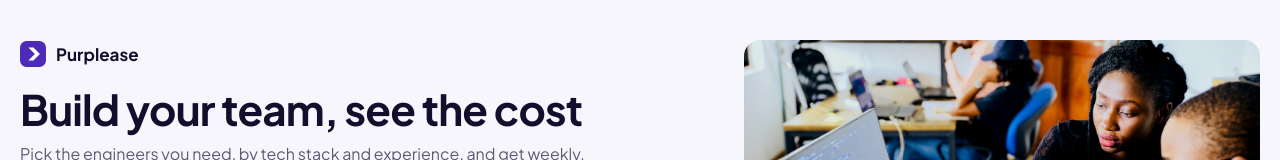
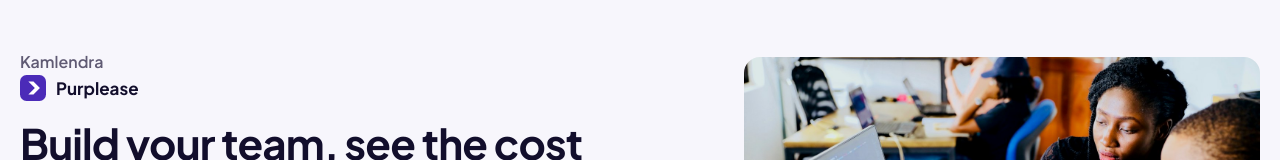
Before and after one commit to sd9988/Purplease-website, a plain HTML site: page index.html in a window 1280 px wide. Shown: the top 160 px of the page. Drawn offline with Linux system fonts and the light colour scheme.

Commit message:
Rate card: show Kamlendra at the top of the page
Co-Authored-By: Claude Opus 5.5 <noreply@anthropic.com>
Claude-Session: https://claude.ai/code/session_015EXwtcyLLEYTnco4UNGZqB

```diff
--- a/index.html
+++ b/index.html
@@ -39,6 +39,7 @@ button,input,select{font:inherit;color:inherit}
 header.top{background:var(--surface);border-bottom:1px solid var(--line);padding-block:40px}
 .top .wrap{display:flex;flex-wrap:wrap;gap:28px 48px;align-items:center;justify-content:space-between}
 .intro{flex:1 1 520px;min-width:0}
+.owner{margin:0 0 14px;font-size:15px;font-weight:600;color:var(--accent)}
 .brand{display:flex;align-items:center;gap:10px;font-weight:700;color:var(--ink);font-size:17px;margin-bottom:18px}
 .top h1{font-size:clamp(28px,4vw,42px);line-height:1.12;letter-spacing:-.02em}
 .top p{margin:10px 0 0;color:var(--muted);max-width:620px;font-size:16px}
@@ -128,6 +129,7 @@ td.role{color:var(--ink);font-weight:500}
 <header class="top gut">
   <div class="wrap">
     <div class="intro">
+      <p class="owner">Kamlendra</p>
       <div class="brand"><svg width="26" height="26" viewBox="0 0 28 28" aria-hidden="true"><rect width="28" height="28" rx="7" fill="#4B2BB8"/><path d="M9 7h5.5l7 7-7 7H9l7-7z" fill="#FFFFFF"/></svg>Purplease</div>
       <h1>Build your team, see the cost</h1>
       <p>Pick the engineers you need, by tech stack and experience, and get weekly, monthly and full-project pricing instantly. All rates are in US dollars for clients outside India.</p>
```
